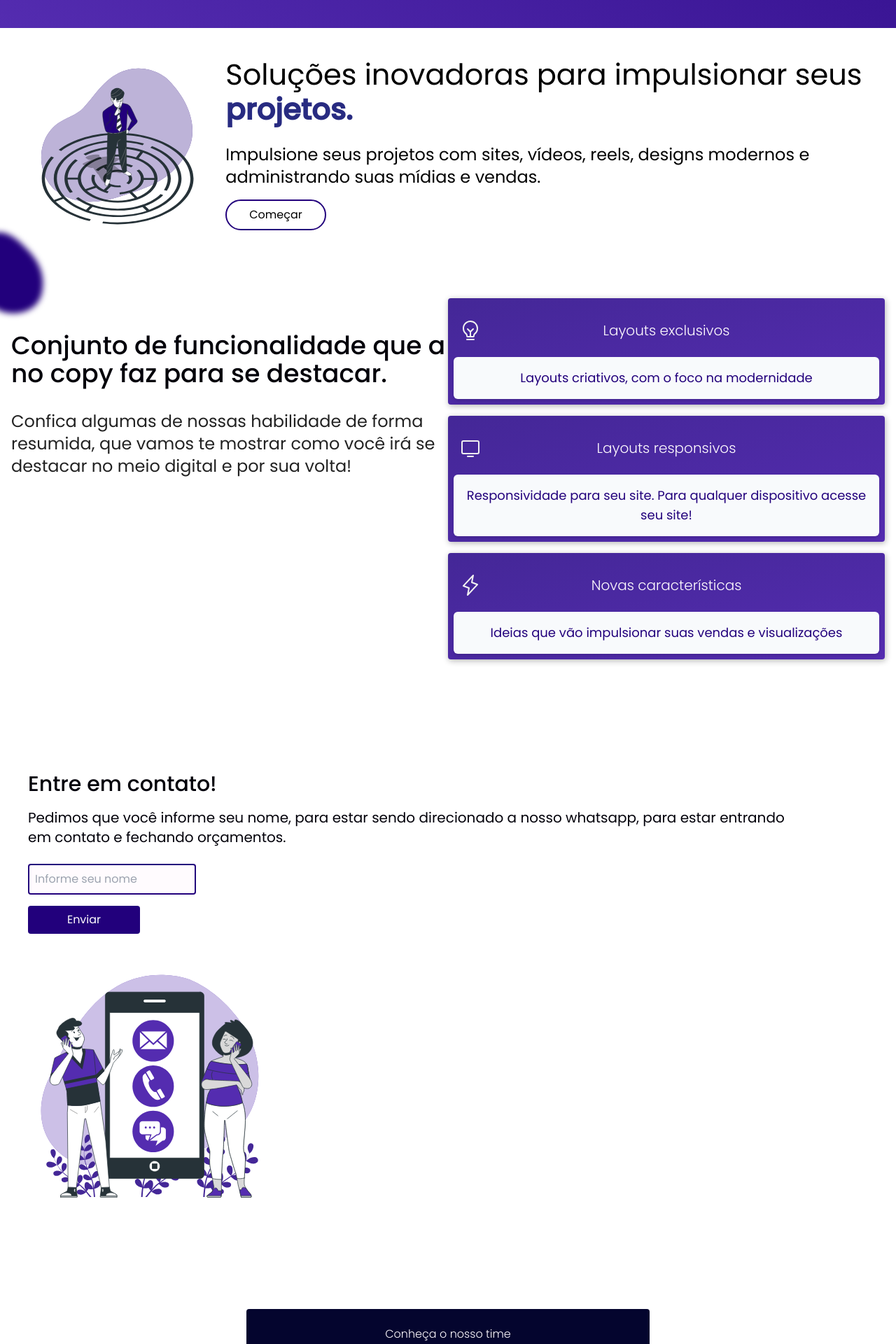
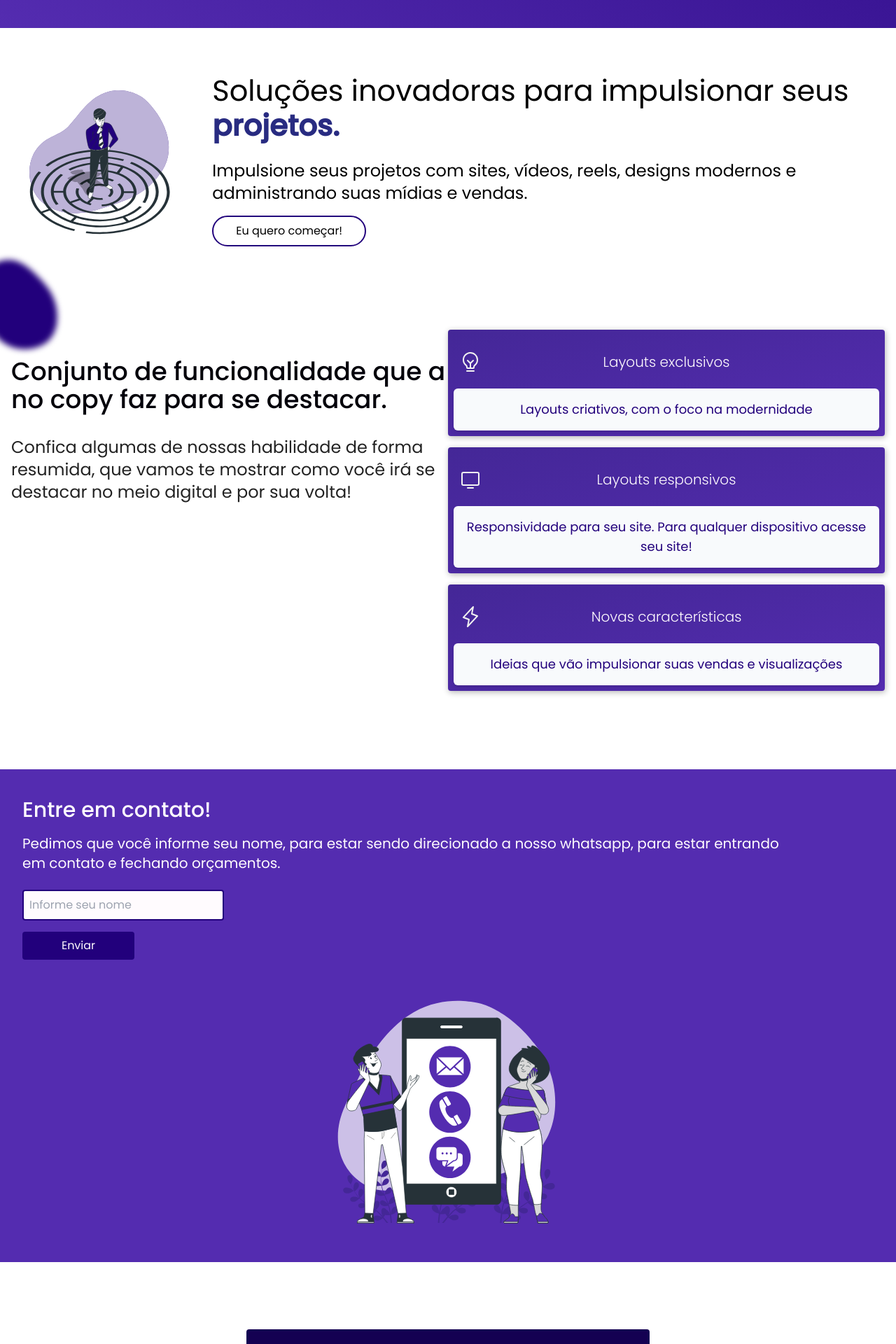
Before and after one commit to DaniloAlvesantos/no-kopy, a React (Vite) app: page / in a window 1280 px wide. Shown: the part 760-2680 px from the top of the page at 70% size. Built offline with nearby package versions, Linux system fonts and the light colour scheme.

Commit message:
before finish

```diff
--- a/src/components/Footer/index.tsx
+++ b/src/components/Footer/index.tsx
@@ -8,7 +8,7 @@ export const Footer: React.FC = () => {
         <p className="text-light-500 font-poppins sm:text-lg md:text-xl lg:text-2xl">Sua agência de marketing digital, que irá decolar seus négocios.</p>
       </span>
       <div className="flex items-center flex-col text-light-500">
-        <p className="font-oswald text-sm sm:text-base md:text-base lg:text-lg">Confira nossas redes sociais.</p>
+        <p className="font-poppins text-sm sm:text-base md:text-base lg:text-lg">Confira nossas redes sociais.</p>
         <ul className="inline-flex group items-center justify-center gap-4 my-8 md:my-4">
           <li className="cursor-pointer hover:bg-primaryPurple-400 hover:opacity-50 hover:backdrop-blur-md p-4 rounded transition-all ease-out duration-300">
             <a target="_blank" href="https://www.instagram.com/agencianocopy">
--- a/src/components/Menus/NavBar/index.tsx
+++ b/src/components/Menus/NavBar/index.tsx
@@ -34,7 +34,7 @@ export const NavBarMenu: React.FC<NavMenuProps> = ({ setMenu, menu }) => {
         </div>
       </div>
       <ul className="hidden md:flex items-center mr-4">
-        <li className="m-4 text-light-500 uppercase font-poppins bg-primaryPurple-500 py-3 px-6 rounded hover:text-gray-400 hover:bg-primaryPurple-600 transition-colors ease-linear cursor-pointer">
+        <li className="m-4 text-light-500 uppercase font-poppins bg-primaryPurple-400 py-3 px-6 rounded hover:text-gray-400 hover:bg-primaryPurple-500 transition-colors ease-linear cursor-pointer">
           <a tabIndex={0} href="#about">
             Sobre
           </a>
--- a/src/pages/home/components/Solution.tsx
+++ b/src/pages/home/components/Solution.tsx
@@ -11,7 +11,7 @@ export const Solution: React.FC = () => {
   return (
     <section
       id="solution"
-      className="relative w-full flex flex-col-reverse gap-4 md:flex-row p-4 sm:p-8 md:p-12 lg:p-4 lg:flex-1 lg:gap-8 items-center justify-center"
+      className="relative w-full flex flex-col-reverse gap-4 lg:flex-row p-4 sm:p-8 md:p-12 lg:p-4 lg:flex-1 lg:gap-8 items-center justify-center my-4 md:my-8 lg:my-12"
     >
       <div className="m-4">
         <img
@@ -20,7 +20,7 @@ export const Solution: React.FC = () => {
           data-aos-delay="300"
           data-aos-easing="ease-in-out"
           loading="lazy"
-          className="w-[15rem] h-[15rem] sm:w-[18rem] sm:h-[16rem] md:w-[20rem] lg:w-full lg:h-full my-2 sm:m-4 object-contain"
+          className="w-[15rem] h-[15rem] sm:w-[18rem] sm:h-[16rem] md:w-[20rem] md:h-[17rem] lg:w-full lg:h-full my-2 sm:m-4 lg:m-0 object-contain"
           src="/solution.svg"
           alt=""
         />
@@ -47,12 +47,14 @@ export const Solution: React.FC = () => {
           Impulsione seus projetos com sites, vídeos, reels, designs modernos e
           administrando suas mídias e vendas.
         </p>
-        <Button
-          onClick={() => null}
-          text="Começar"
-          primary={false}
-          color="purple"
-        />
+        <a href="#contact">
+          <Button
+            onClick={() => null}
+            text="Eu quero começar!"
+            primary={false}
+            color="purple"
+          />
+        </a>
       </div>
     </section>
   );
--- a/src/pages/home/components/hero.tsx
+++ b/src/pages/home/components/hero.tsx
@@ -13,7 +13,7 @@ export const Hero: React.FC = () => {
           data-aos="fade-right"
           data-aos-duration="1500"
           data-aos-easing="ease-in-out"
-          className="font-poppins font-bold text-center text-lg md:text-2xl lg:text-3xl my-4 md:my-12 text-light-500"
+          className="font-poppins font-bold text-center text-[17px] md:text-2xl lg:text-3xl my-4 md:my-12 text-light-500"
         >
           No Copy agência que irá impulcionar seus négocios
         </h1>
@@ -21,7 +21,7 @@ export const Hero: React.FC = () => {
           data-aos="fade-left"
           data-aos-duration="1700"
           data-aos-easing="ease-in-out"
-          className="font-poppins font-light text-center text-[14px] sm:text-base md:text-lg my-4 md:my-12 text-light-500"
+          className="font-poppins font-light text-center text-sm sm:text-base md:text-lg my-4 md:my-12 text-light-500"
         >
           Somos uma agência formada por freelancers experientes, que oferece um
           atendimento personalizado e exclusivo.Relatórios semanais, projeção de
--- a/src/pages/home/components/skills.tsx
+++ b/src/pages/home/components/skills.tsx
@@ -37,8 +37,8 @@ export const Skills: React.FC = () => {
       id="skills"
       className="flex flex-col items-center md:items-start justify-center text-dark-500 w-full p-4 lg:grid md:grid-cols-2 relative my-4"
     >
-      <img className="absolute w-[10rem] h-[10rem] -top-[5.5rem] -left-[4rem] blur-sm rotate-90" src="/blob.svg" alt="" />
-      <div className="my-12 md:my-16">
+      <img className="absolute w-[10rem] sm:w-[12rem] h-[10rem] sm:h-[11rem] -top-[5.5rem] lg:-top-[6rem] -left-[4rem] blur-sm rotate-90" src="/blob.svg" alt="" />
+      <div className="my-8 mt-12 sm:mt-16 md:mt-20 lg:my-14">
         <h2
           tabIndex={0}
           className="font-poppins font-medium text-xl sm:text-2xl md:text-3xl lg:text-4xl"
--- a/src/pages/home/home.tsx
+++ b/src/pages/home/home.tsx
@@ -72,10 +72,10 @@ export function Home() {
         <Solution />
         <Skills />
 
-        <div className="w-full flex flex-col items-center justify-center my-4 sm:my-6 md:my-12 lg:my-16 p-4 md:p-8 ">
+        <div className="w-full flex flex-col max-lg:items-center justify-center my-4 sm:my-6 md:my-12 lg:my-16 p-4 sm:p-0">
           <div
             id="contact"
-            className="text-dark-500 bg-primaryPurple-400 rounded-sm sm:bg-transparent sm:rounded-none p-2 flex flex-col text-center sm:text-start items-center sm:items-start justify-center relative"
+            className="text-light-500 bg-primaryPurple-400 rounded-sm sm:rounded-none p-2 sm:p-4 md:p-8 flex flex-col text-center sm:text-start items-center sm:items-start justify-center relative"
           >
             <h2 className="font-poppins font-medium text-xl sm:text-2xl md:text-3xl lg:text-3xl my-2">
               Entre em contato!
@@ -91,7 +91,7 @@ export function Home() {
                 id="name"
                 onChange={(e) => setName(e.target.value)}
                 placeholder="Informe seu nome"
-                className="bg-light-500 w-[15rem] border-2 rounded border-primaryPurple-500 my-4 p-2 font-poppins outline-none focus:rounded focus:ring-4 focus:ring-primaryPurple-500 duration-300 transition-all"
+                className="bg-light-500 w-[15rem] lg:w-[18rem] border-2 rounded border-primaryPurple-500 my-4 p-2 font-poppins outline-none focus:rounded focus:ring-4 focus:ring-primaryPurple-500 duration-300 transition-all"
               />
               <a
                 target="_blank"
@@ -105,11 +105,13 @@ export function Home() {
                 />
               </a>
             </div>
-            <img
-              className="mt-12 w-[18rem] sm:w-[22rem]"
-              src="/contact-us.svg"
-              alt=""
-            />
+            <div className="w-full flex items-center justify-center">
+              <img
+                className="mt-12 w-[18rem] sm:w-[22rem]"
+                src="/contact-us.svg"
+                alt=""
+              />
+            </div>
           </div>
         </div>
 
@@ -117,7 +119,7 @@ export function Home() {
           className="w-full flex flex-col items-center justify-center my-4"
           id="team"
         >
-          <h2 className="m-4 w-11/12 sm:w-[36rem] p-[1.5rem] bg-darkBlue-500 text-light-500 font-poppins font-light rounded text-center">
+          <h2 className="m-4 w-11/12 sm:w-[36rem] p-[1.5rem] bg-secondaryPurple-500 text-light-500 font-poppins font-light rounded text-center">
             Conheça o nosso time
           </h2>
           <div className="grid sm:grid-cols-1 md:grid-cols-2 lg:grid-cols-3 gap-4 ">
--- a/tailwind.config.cjs
+++ b/tailwind.config.cjs
@@ -49,7 +49,7 @@ module.exports = {
         poppins: ["Poppins", "sans-serif"],
       },
       backgroundImage: {
-        hero: "url('https://images.unsplash.com/photo-1588856122867-363b0aa7f598?ixlib=rb-4.0.3&ixid=MnwxMjA3fDB8MHxwaG90by1wYWdlfHx8fGVufDB8fHx8&auto=format&fit=crop&w=773&q=80')",
+
       },
       boxShadow: {
         cardShadow: "1px 2px 10px 1px #12121250",
```
Also changed, not shown: src/components/Menus/AsideBar/index.tsx (+4 -4 lines), public/blob-2.svg, public/wave.svg (added).
